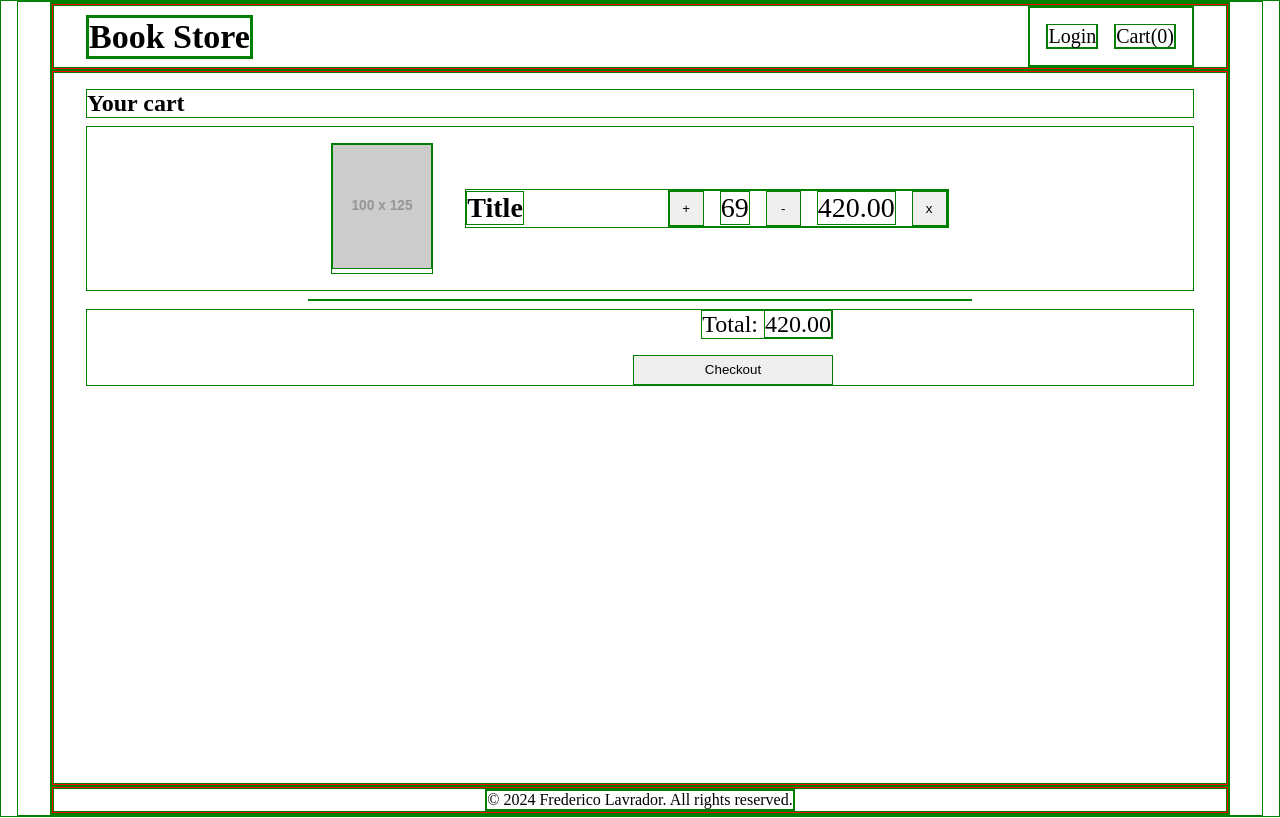
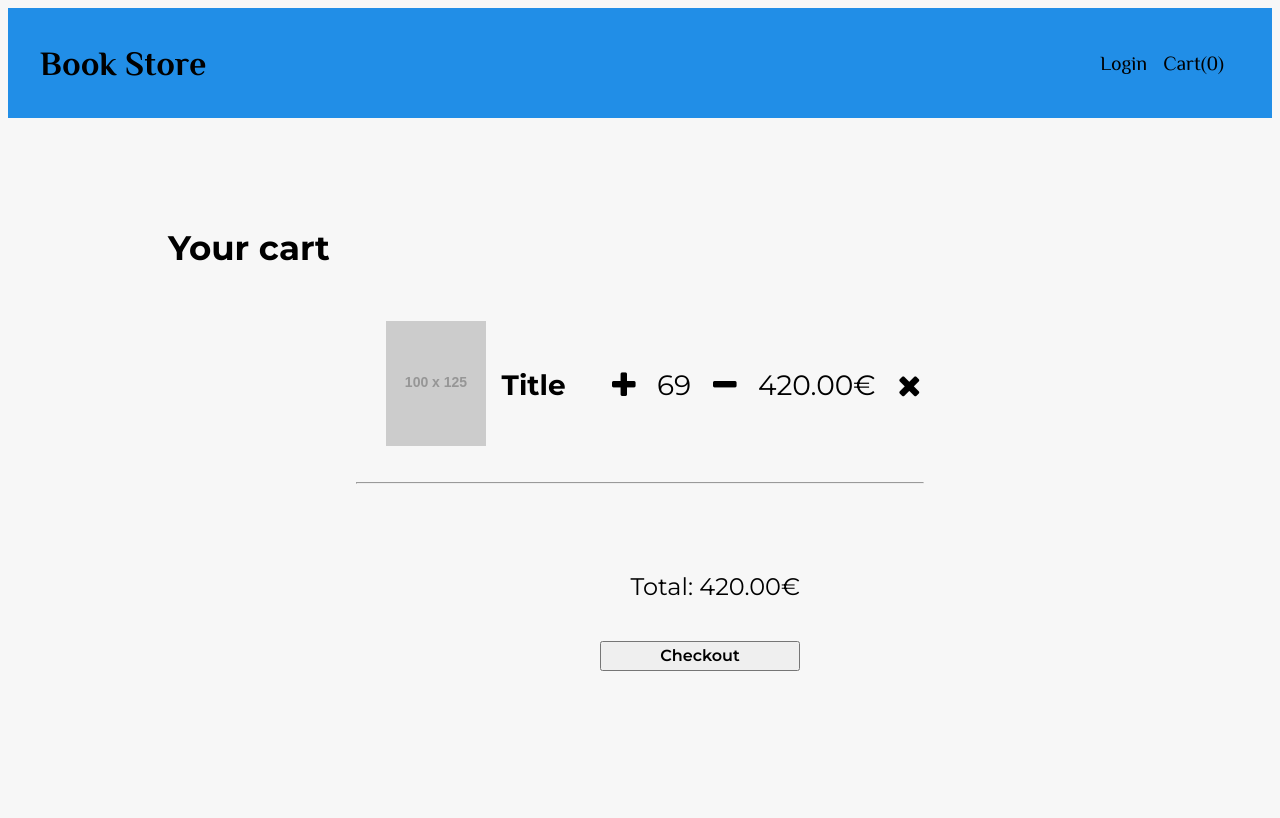
Before and after one commit to frederico-lavrador/Projecto-Final, a React (Vite) app in the folder frontend/: page /#/cart in a window 1280 px wide. Shown: the top 818 px of the page. Built offline with nearby package versions, Linux system fonts and the light colour scheme.

Commit message:
feat: frontend current CSS done

```diff
--- a/frontend/index.html
+++ b/frontend/index.html
@@ -3,6 +3,7 @@
   <head>
     <meta charset="UTF-8" />
     <link rel="" type="" href="" />
+    <link rel="stylesheet" href="https://cdnjs.cloudflare.com/ajax/libs/font-awesome/4.7.0/css/font-awesome.min.css">
     <meta name="viewport" content="width=device-width, initial-scale=1.0" />
     <title>Online Book Store</title>
   </head>
--- a/frontend/src/index.css
+++ b/frontend/src/index.css
@@ -1,6 +1,8 @@
-/** Fonts **/
+/** Header/Footer Font **/
+@import url('https://fonts.googleapis.com/css2?family=Philosopher:ital,wght@0,400;0,700;1,400;1,700&display=swap');
 
-
+/** Body Font **/
+@import url('https://fonts.googleapis.com/css2?family=Montserrat:ital,wght@0,100..900;1,100..900&display=swap');;
 
 /** Styles **/
 
@@ -8,29 +10,31 @@
     margin: 0;
     padding: 0;
     box-sizing: border-box;
-    border: 1px solid green;
+    /* border: 1px solid green; */
 }
 
 body{
 
-    padding: 0rem 2rem;
-    margin: 0rem 1rem;
     min-height: 85vh;
+    background-color: #f7f7f7;
+    font-family: Montserrat;
 
 }
 
-.container {
+/* .container {
 
     border: 1px solid red;
 
-}
+} */
 
 .header__wrapper {
 
     display: flex;
 	justify-content: space-between;
-	padding: 0 2rem;
+	padding: .5rem 2rem;
 	align-items: center;
+    font-family: Philosopher;
+    background-color:#218ee7;
 
 }
 
@@ -65,7 +69,13 @@ body{
 
     && li {
 
-         font-size: 20px;
+        font-size: 20px;
+
+        && :hover{
+
+            text-decoration: underline;
+
+        }
 
     }
 
@@ -80,9 +90,11 @@ body{
 
 .footer__wrapper {
 
+    font-family: Philosopher;
     display: flex;
 	justify-content: space-around;
 	padding: 0 2rem;
 	align-items: center;
 
+
 }
--- a/frontend/src/pages/Book/book.css
+++ b/frontend/src/pages/Book/book.css
@@ -1,8 +1,3 @@
-.book{
-
-
-}
-
 .book__wrapper {
 
     display: flex;
@@ -31,9 +26,11 @@
 
     && button{
 
+        font-family: Montserrat;
         width: 100%;
         padding: .50rem;
         font-size: 24px;
+        cursor: pointer;
     }
 
 }
--- a/frontend/src/pages/Cart/Cart.jsx
+++ b/frontend/src/pages/Cart/Cart.jsx
@@ -12,19 +12,24 @@ function Cart() {
 							<div className='item__data'>
 								<h3>Title</h3>
 								<div className='item__quantity'>
-									<button>+</button>
+									<button>
+										<i class='fa fa-plus' style={{ fontSize: 30 + 'px' }} />
+									</button>
 									<p>69</p>
-									<button>-</button>
-									<p>420.00</p>
-									{/* This is the remove item button */}
-									<button>x</button>
+									<button>
+										<i class='fa fa-minus' style={{ fontSize: 30 + 'px' }} />
+									</button>
+									<p>420.00€</p>
+									<button>
+										<i class='fa fa-close' style={{ fontSize: 30 + 'px' }}/>
+									</button>
 								</div>
 							</div>
 						</div>
 						<hr />
 						<div className='cart__total'>
 							<p>
-								Total: <span>420.00</span>
+								Total: <span>420.00€</span>
 							</p>
 							<button className='cart__checkoutBtn'>Checkout</button>
 						</div>
--- a/frontend/src/pages/Cart/cart.css
+++ b/frontend/src/pages/Cart/cart.css
@@ -1,21 +1,30 @@
-.cart{
-
-    /** Fonts **/
-
-}
-
 .cart__wrapper{
 
     display: flex;
     flex-direction: column;
-    padding: 1rem 2rem;
+    padding: 5rem 10rem;
     gap: .50rem;
     min-height: 89vh;
+
+    && h2{
+
+        font-size: 34px;
+
+    }
 
     && hr {
 
         width: 60%;
         align-self: center;
+
+    }
+
+    && button {
+
+        cursor: pointer;
+        font-family: Montserrat;
+        font-size: 16px;
+        font-weight: 600;
 
     }
 
@@ -28,7 +37,7 @@
     align-items: center;
     justify-content: center;
     width: 100%;
-    gap: 2rem;
+    gap: 1rem;
     padding: 1rem;
 
 }
@@ -70,6 +79,8 @@
 
         width: 35px;
         height: 35px;
+        background-color: #f7f7f7;
+        border: 0px solid #f7f7f7;
 
     }
 
@@ -83,7 +94,7 @@
     justify-content: end;
     gap: 1rem;
     font-size: 24px;
-    padding: 0 15em;
+    padding: 3rem 13em;
 
 }
 
--- a/frontend/src/pages/Home/home.css
+++ b/frontend/src/pages/Home/home.css
@@ -2,6 +2,7 @@
 
 
     /** Fonts **/
+    font-family: Montserrat;
 
 }
 
@@ -11,9 +12,9 @@
     flex-direction: column;
     align-items: center;
     gap: 5rem;
-    padding: 1rem 2rem;
+    padding: 1rem 15rem;
     margin: 1rem 0;
-    min-height: 85vh;
+    min-height: 87vh;
 
 }
 
@@ -26,6 +27,7 @@
 
     && input{
 
+        font-family: Montserrat;
         width: 700px;
         height: 40px;
         border: 1px solid #000000;
--- a/frontend/src/pages/Login/Login.jsx
+++ b/frontend/src/pages/Login/Login.jsx
@@ -14,7 +14,7 @@ function Login() {
 							</div>
 							<div>
 								<label>Password: </label>
-								<input type='text' className='form__password' required />
+								<input type='password' className='form__password' required />
 							</div>
 							<div className='login__button'>
 							<button type='submit'>Login</button>
--- a/frontend/src/pages/Login/login.css
+++ b/frontend/src/pages/Login/login.css
@@ -1,7 +1,3 @@
-.login{
-
-}
-
 .login__wrapper{
 
     display: flex;
@@ -53,6 +49,7 @@
 
     && button {
 
+        font-family: Montserrat;
         font-size: 22px;
         width: 200px;
         align-self: center;
--- a/frontend/src/pages/Register/Register.jsx
+++ b/frontend/src/pages/Register/Register.jsx
@@ -16,7 +16,7 @@ function Register() {
                         </div>
                         <div>
                             <label>Password: </label>
-                            <input type="text" className="form__password" required />
+                            <input type="password" className="form__password" required />
                         </div>
                         <div className="register__button">
                             <button type="submit">Register</button>
--- a/frontend/src/pages/Register/register.css
+++ b/frontend/src/pages/Register/register.css
@@ -1,9 +1,3 @@
-.register{
-
-
-
-}
-
 .register__wrapper{
 
     display: flex;
@@ -55,6 +49,7 @@
 
     && button {
 
+        font-family: Montserrat;
         font-size: 22px;
         width: 200px;
         align-self: center;
```
